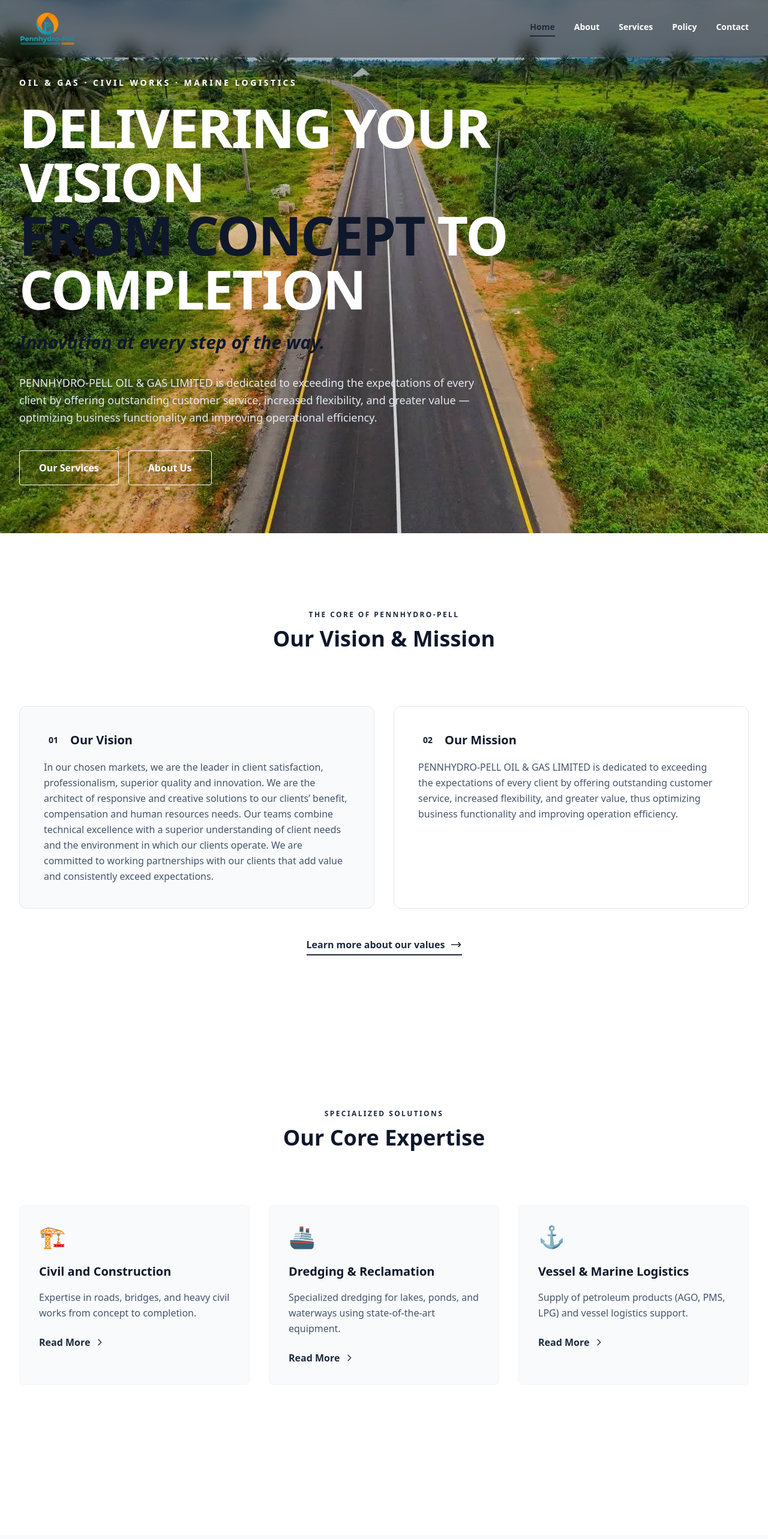
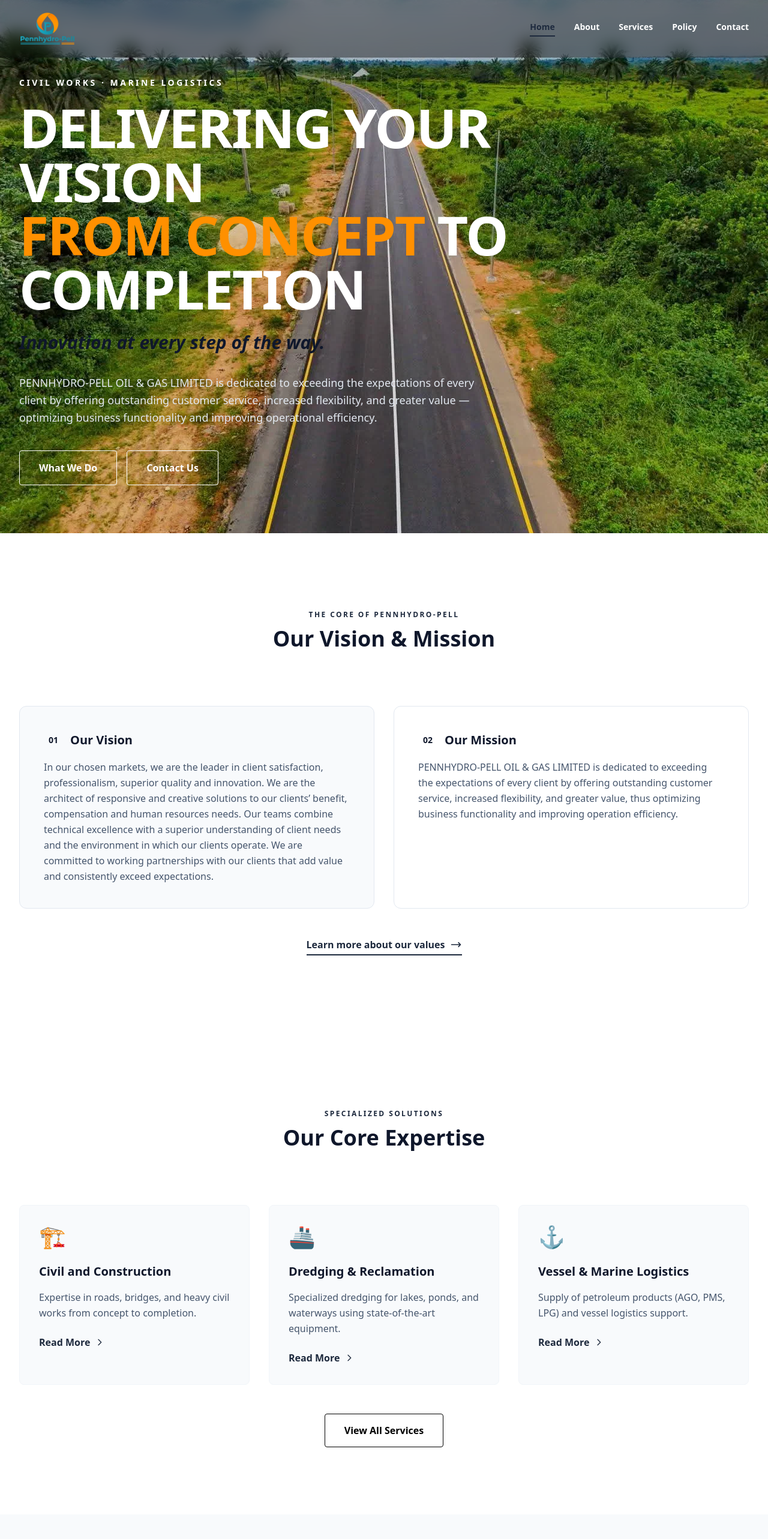
Before and after one commit to FreemanWisdom/PENNYHYDRO, a Next.js app in the folder pennhydro/: page / in a window 1280 px wide. Shown: the top 2566 px of the page at 60% size. Built offline with nearby package versions, Linux system fonts and the light colour scheme; a web font is replaced by a local one.

Commit message:
Redeigned UI

```diff
--- a/pennhydro/components/Hero.tsx
+++ b/pennhydro/components/Hero.tsx
@@ -23,7 +23,7 @@ export default function Hero() {
                 <div className="max-w-5xl">
                     {/* Eyebrow label */}
                     <p className="font-heading text-white font-bold uppercase tracking-[0.25em] text-xs sm:text-sm mb-5 animate-fade-in-up [animation-delay:100ms]">
-                        Oil &amp; Gas · Civil Works · Marine Logistics
+                        Civil Works · Marine Logistics
                     </p>
 
                     {/* Main headline — Barlow Condensed Black */}
@@ -33,7 +33,7 @@ export default function Hero() {
                     >
                         <span className="text-white">Delivering Your Vision</span>
                         <br />
-                        <span className="text-brand-primary">From Concept</span>
+                        <span style={{ color: "#ff9000" }}>From Concept</span>
                         <span className="text-white"> to Completion</span>
                     </h1>
 
@@ -53,13 +53,13 @@ export default function Hero() {
                             href="/services"
                             className="px-8 py-4 bg-brand-dark text-white border border-brand-dark font-bold rounded text-center transition-all duration-300 hover:-translate-y-0.5 hover:shadow-xl hover:bg-brand-primary hover:border-brand-primary"
                         >
-                            Our Services
+                            What We Do
                         </Link>
                         <Link
-                            href="/about"
+                            href="/contact"
                             className="px-8 py-4 bg-brand-dark text-white border border-brand-dark font-bold rounded text-center transition-all duration-300 hover:-translate-y-0.5 hover:bg-brand-primary hover:border-brand-primary hover:shadow-xl"
                         >
-                            About Us
+                            Contact Us
                         </Link>
                     </div>
                 </div>
--- a/pennhydro/components/ProjectsGrid.tsx
+++ b/pennhydro/components/ProjectsGrid.tsx
@@ -64,11 +64,11 @@ export default function ProjectsGrid() {
         centered
       />
       <div className="relative">
-        <div className="flex justify-end text-black gap-3 mb-6">
+        <div className="flex justify-end gap-3 mb-6">
           <button
             type="button"
             onClick={() => scrollProjects("left")}
-            className="h-11 w-11 rounded-full border border-brand-dark bg-brand-dark text-black transition-all duration-300 hover:-translate-y-0.5 hover:border-brand-primary hover:bg-brand-primary hover:shadow-lg"
+            className="h-11 w-11 rounded-full border border-brand-black bg-brand-black text-black transition-all duration-300 hover:-translate-y-0.5 hover:border-brand-primary hover:bg-brand-primary hover:shadow-lg"
             aria-label="Scroll projects left"
           >
             <span aria-hidden="true">&lt;</span>
@@ -76,11 +76,13 @@ export default function ProjectsGrid() {
           <button
             type="button"
             onClick={() => scrollProjects("right")}
-            className="h-11 w-11 rounded-full border border-brand-dark bg-brand-dark text-black transition-all duration-300 hover:-translate-y-0.5 hover:border-brand-primary hover:bg-brand-primary hover:shadow-lg"
+            className="h-11 w-11 rounded-full border border-brand-black bg-brand-black text-black transition-all duration-300 hover:-translate-y-0.5 hover:border-brand-primary hover:bg-brand-primary hover:shadow-lg"
             aria-label="Scroll projects right"
           >
             <span aria-hidden="true">&gt;</span>
           </button>
+
+
         </div>
 
         <div
--- a/pennhydro/components/ServicesPreview.tsx
+++ b/pennhydro/components/ServicesPreview.tsx
@@ -55,7 +55,7 @@ export default function ServicesPreview() {
             <div className="mt-16 text-center">
                 <Link
                     href="/services"
-                    className="inline-block px-10 py-4 border border-brand-dark bg-brand-dark text-white font-bold rounded transition-all duration-300 hover:-translate-y-0.5 hover:bg-brand-primary hover:border-brand-primary hover:text-white hover:shadow-xl"
+                    className="px-8 py-4 bg-brand-dark text-black border border-brand-dark font-bold rounded text-center transition-all duration-300 hover:-translate-y-0.5 hover:shadow-xl hover:bg-brand-primary hover:border-brand-primary"
                 >
                     View All Services
                 </Link>
```
